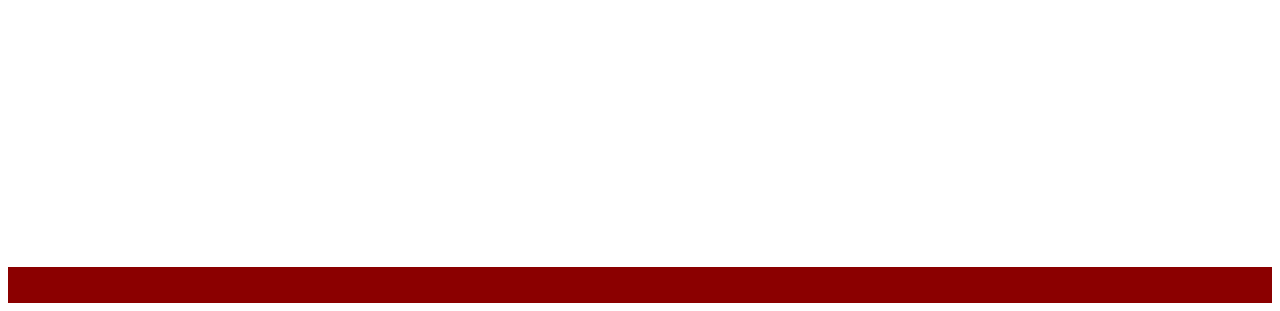
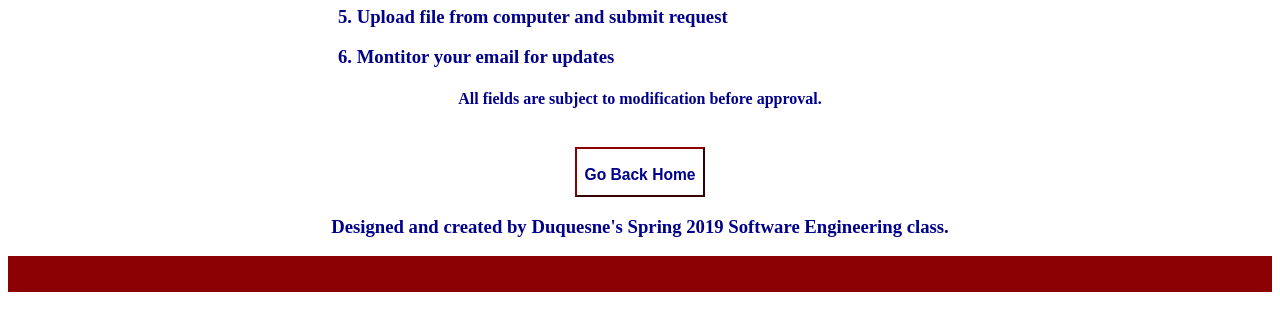
Before and after one commit to Gdreamlend/autoloadsystem, a Django app: page /about/ in a window 1280 px wide. Shown: the part 536-847 px from the top of the page. Run offline with Django 3.2, Linux system fonts and the light colour scheme.

Commit message:
about.html

```diff
--- a/homepage/templates/about.html
+++ b/homepage/templates/about.html
@@ -1,4 +1,3 @@
-<!-- howdy/templates/about.html -->
 <!DOCTYPE html>
 <html>
     <head>
@@ -7,18 +6,30 @@
     </head>
     <body TEXT="DarkBlue">
     <center>
-        <h1>Welcome to the about page</h1>
         <img src="https://www.duq.edu/assets/prebuilt/img/logo_school.png" class="img-fluid" alt="Duquesne University">
+        <h2>To upload a slide request:</h2>
+    </center>
+    <div class="container">
+    <div class="tab">
 
-    <h3>
-    This Website was designed by Duquesne's Software Engineering Graduate Computational Mathematics spring 2019 class. It will allow authorized faculty members to submit slide requests for the second and first floor digital displays.
+        <h3> 1. Make sure your slide is complete and all information on it is correct before uploading</h3>
+        <h3> 2. Click on 'New Request' from the homepage</h3>
+        <h3> 3. Fill out the form as accurately as possible</h3>
+        <h3> 4. Note: the start and end dates are the dates the slide will be on display.</h3>
+        <h3> 5. Upload file from computer and submit request</h3>
+        <h3> 6. Montitor your email for updates</h3>
+        </div>
+    </div>
+        <center><h4> All fields are subject to modification before approval.</h4></center>
 
-    </h3>
+    <br>
+    <center>
         <a href="/autoload_system/"><button style="color:darkblue; height:50px; width:130px; background-color:white; border-color:darkred"><h3>Go Back Home</h3></button></a>
+        <h3> Designed and created by Duquesne's Spring 2019 Software Engineering class.</h3>
     </center>
     </body>
 <div class="container">
-    <br><br><br><br><br><br><br><br><br><br><br><br><br><br><br><br>
+
     <footer>
         <center><br><br></center>
     </footer>
@@ -27,5 +38,9 @@
          footer {
         background-color:darkred;
     }
+        .tab {
+        margin-left:330px;
+        }
+</style>
 
 </html>
```
